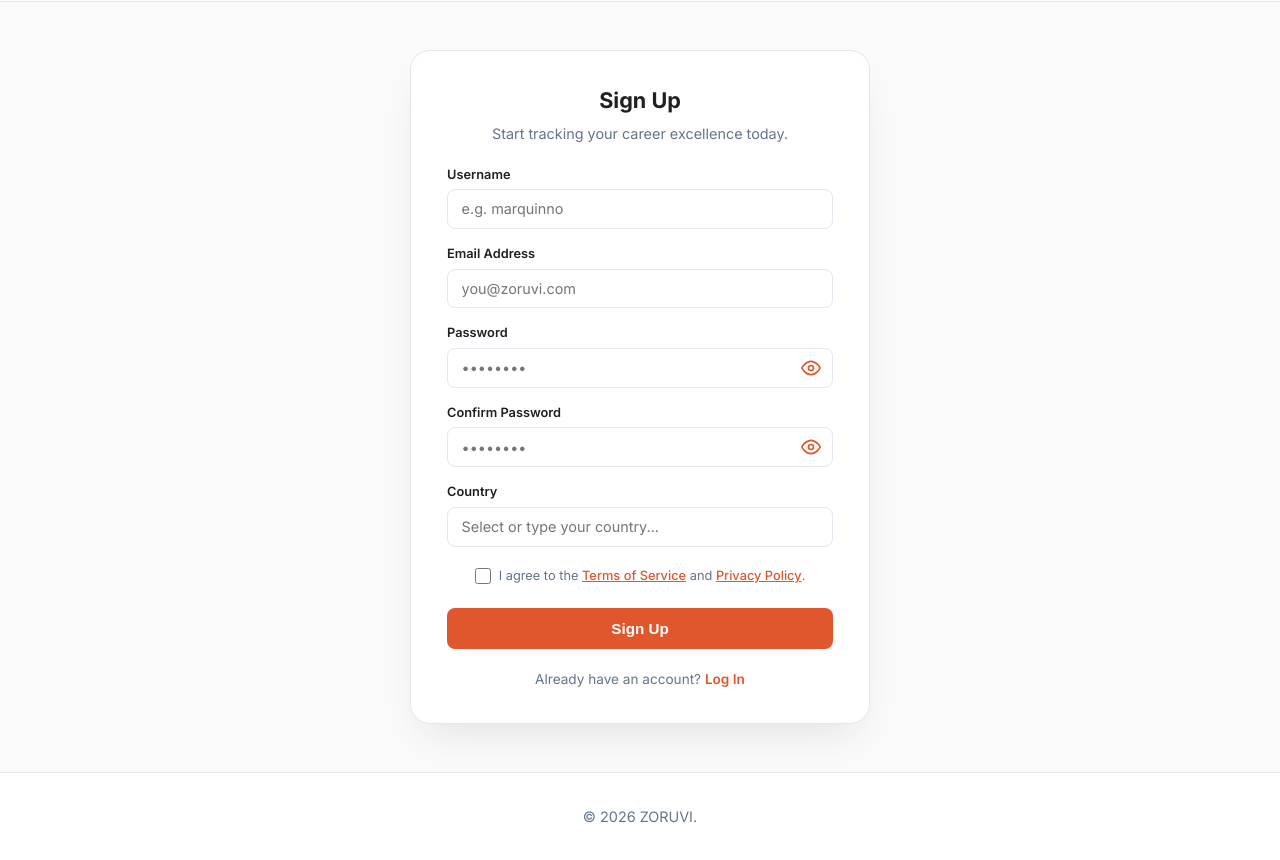
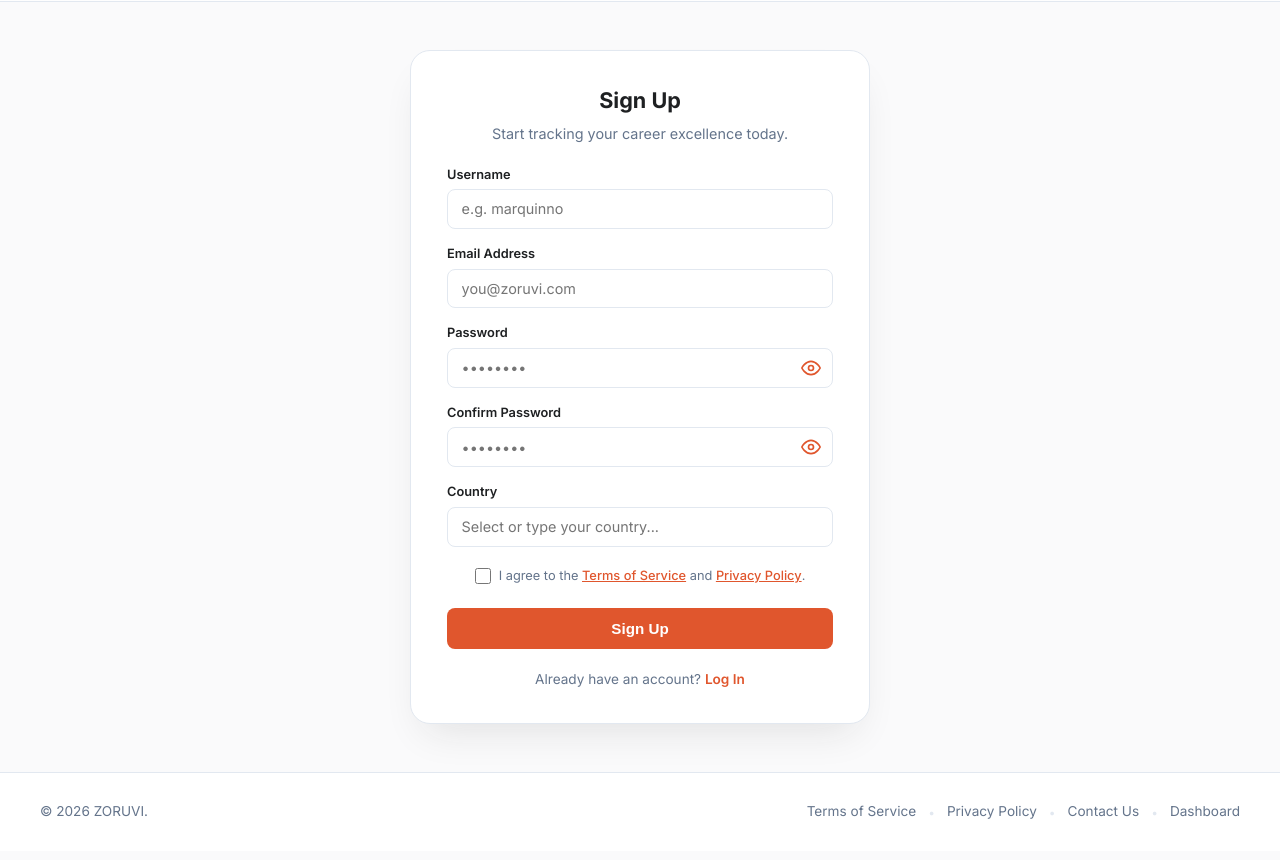
Before and after one commit to imjustasweetboy-coder/zoruvi, a plain HTML site: page register/index.html in a window 1280 px wide. Shown: the part 79-939 px from the top of the page. Drawn offline with nearby package versions, Linux system fonts and the light colour scheme.

Commit message:
quiero probar quitar los nombres de archivo

```diff
--- a/register/register.html
+++ b/register/index.html
@@ -37,7 +37,7 @@
   <!-- BARRA DE NAVEGACIÓN -->
   <header class="navbar">
     <div class="nav-container">
-      <a href="../index.html" class="brand-logo">
+      <a href="../" class="brand-logo">
         <svg class="icon"><use href="#icon-logo"></use></svg>
         ZORUVI
       </a>
@@ -128,7 +128,7 @@
           <label class="checkbox-label">
             <input type="checkbox" id="regTerms" required>
             <span data-i18n="lbl_terms_agree">
-              I agree to the <a href="../legal/terms.html" target="_blank">Terms of Service</a> and <a href="../legal/privacy.html" target="_blank">Privacy Policy</a>.
+              I agree to the <a href="../legal/terms" target="_blank">Terms of Service</a> and <a href="../legal/privacy" target="_blank">Privacy Policy</a>.
             </span>
           </label>
           <span class="field-error-msg" id="termsErrorMsg"></span>
@@ -139,13 +139,25 @@
 
       <div class="auth-footer-link">
         <span data-i18n="lbl_have_account">Already have an account?</span>
-        <a href="../index.html" data-i18n="tab_login">Log In</a>
+        <a href="../" data-i18n="tab_login">Log In</a>
       </div>
     </div>
   </main>
 
-  <footer>
-    <p data-i18n="footer_text">&copy; 2026 ZORUVI.</p>
+  <!-- FOOTER -->
+  <footer class="site-footer">
+    <div class="footer-container">
+      <p class="footer-copy">&copy; 2026 ZORUVI.</p>
+      <div class="footer-links">
+        <a href="terms">Terms of Service</a>
+        <span class="footer-separator">&bull;</span>
+        <a href="privacy">Privacy Policy</a>
+        <span class="footer-separator">&bull;</span>
+        <a href="contact">Contact Us</a>
+        <span class="footer-separator">&bull;</span>
+        <a href="../">Dashboard</a>
+      </div>
+    </div>
   </footer>
 
 </body>
--- a/register/register.css
+++ b/register/register.css
@@ -395,13 +395,59 @@
   text-decoration: none;
 }
 
-footer {
+/* Ajuste responsivo para footer en páginas legales */
+.site-footer {
   border-top: 1px solid var(--color-border);
-  padding: 2rem 1.5rem;
+  padding: 1.75rem 1.5rem;
+  background-color: var(--color-card-bg);
+  margin-top: auto;
+}
+
+.footer-container {
+  max-width: 1200px;
+  margin: 0 auto;
+  display: flex;
+  flex-direction: column;
+  align-items: center;
+  gap: 0.75rem;
   text-align: center;
+}
+
+@media (min-width: 640px) {
+  .footer-container {
+    flex-direction: row;
+    justify-content: space-between;
+  }
+}
+
+.footer-copy {
   color: var(--color-text-muted);
-  font-size: 0.9rem;
-  background-color: var(--color-card-bg);
+  font-weight: 400;
+  font-size: 0.85rem;
+}
+
+.footer-links {
+  display: flex;
+  align-items: center;
+  gap: 0.75rem;
+  font-size: 0.85rem;
+}
+
+.footer-links a {
+  color: var(--color-text-muted);
+  text-decoration: none;
+  font-weight: 400;
+  transition: color var(--transition-fast);
+}
+
+.footer-links a:hover {
+  color: var(--color-fox-primary);
+  text-decoration: underline;
+}
+
+.footer-separator {
+  color: var(--color-border);
+  font-size: 0.75rem;
 }
 
 /* ==========================================================================
--- a/style.css
+++ b/style.css
@@ -703,6 +703,7 @@ footer {
 /* ==========================================================================
    ESTILOS DEL FOOTER MODULAR
    ========================================================================== */
+/* Ajuste responsivo para footer en páginas legales */
 .site-footer {
   border-top: 1px solid var(--color-border);
   padding: 1.75rem 1.5rem;
@@ -744,7 +745,7 @@ footer {
   color: var(--color-text-muted);
   text-decoration: none;
   font-weight: 400;
-  transition: color var(--transition-fast, 0.2s ease);
+  transition: color var(--transition-fast);
 }
 
 .footer-links a:hover {
--- a/tools/tools.css
+++ b/tools/tools.css
@@ -323,6 +323,7 @@ body {
 /* ==========================================================================
    ESTILOS DEL FOOTER MODULAR
    ========================================================================== */
+/* Ajuste responsivo para footer en páginas legales */
 .site-footer {
   border-top: 1px solid var(--color-border);
   padding: 1.75rem 1.5rem;
@@ -364,7 +365,7 @@ body {
   color: var(--color-text-muted);
   text-decoration: none;
   font-weight: 400;
-  transition: color var(--transition-fast, 0.2s ease);
+  transition: color var(--transition-fast);
 }
 
 .footer-links a:hover {
```
Also changed, not shown: index.html (+11 -10 lines), legal/contact.html (+1 -2 lines), legal/privacy.html (+3 -3 lines), legal/terms.html (+3 -3 lines), register/success.html (+14 -2 lines), tools/index.html (+7 -7 lines), tools/snps.html (+3 -3 lines).
